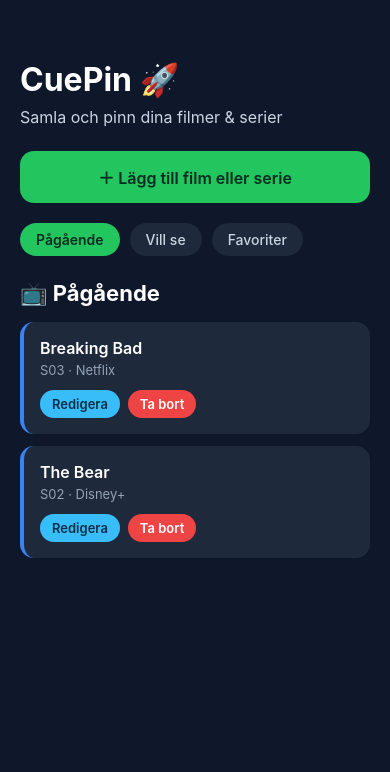
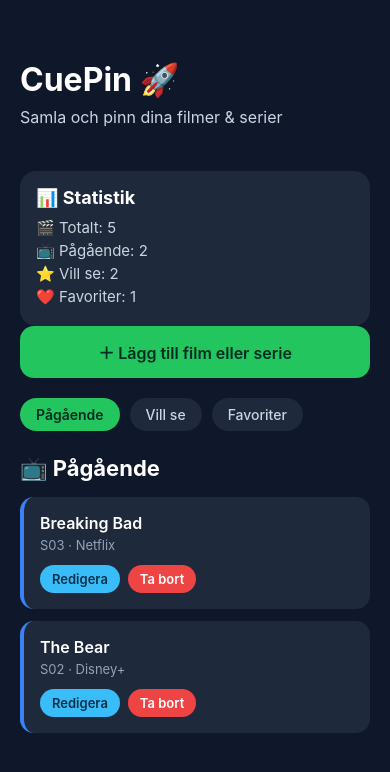
Before and after one commit to JezzieCode/cuepin, a React Native app: screen / in a window 390 px wide. Shown: the top 772 px of the page. Built offline with nearby package versions, Linux system fonts and the light colour scheme.

Commit message:
Lägg till statistikpanel

```diff
--- a/App.tsx
+++ b/App.tsx
@@ -113,6 +113,28 @@ export default function App() {
         <Text style={styles.title}>CuePin 🚀</Text>
         <Text style={styles.subtitle}>Samla och pinn dina filmer & serier</Text>
       </View>
+
+
+<View style={styles.statsCard}>
+  <Text style={styles.statsTitle}>📊 Statistik</Text>
+
+  <Text style={styles.statsText}>
+    🎬 Totalt: {movies.length}
+  </Text>
+
+  <Text style={styles.statsText}>
+    📺 Pågående: {movies.filter(m => m.category === "Pågående").length}
+  </Text>
+
+  <Text style={styles.statsText}>
+    ⭐ Vill se: {movies.filter(m => m.category === "Vill se").length}
+  </Text>
+
+  <Text style={styles.statsText}>
+    ❤️ Favoriter: {movies.filter(m => m.category === "Favoriter").length}
+  </Text>
+</View>
+
 
       <Pressable style={styles.addButton} onPress={openAddModal}>
         <Text style={styles.addButtonText}>＋ Lägg till film eller serie</Text>
@@ -448,4 +470,25 @@ const styles = StyleSheet.create({
     fontSize: 16,
     fontWeight: "600",
   },
+  statsCard: {
+  marginHorizontal: 20,
+  marginTop: 20,
+  backgroundColor: "#1e293b",
+  borderRadius: 16,
+  padding: 16,
+},
+
+statsTitle: {
+  color: "white",
+  fontSize: 18,
+  fontWeight: "700",
+  marginBottom: 10,
+},
+
+statsText: {
+  color: "#cbd5e1",
+  fontSize: 15,
+  marginBottom: 4,
+},
+
 });
```
